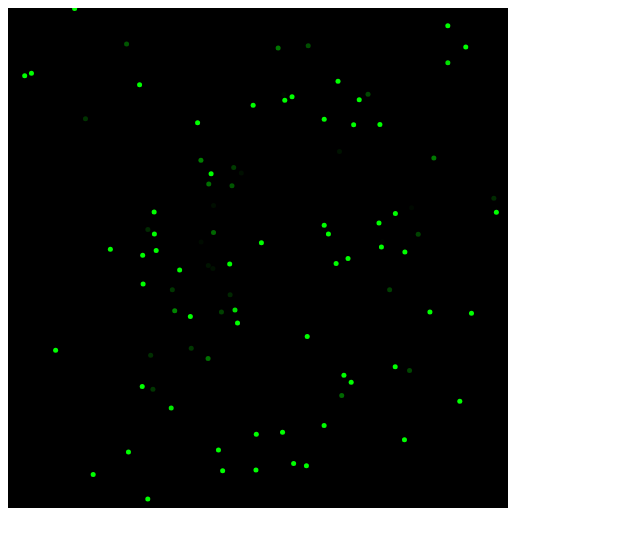
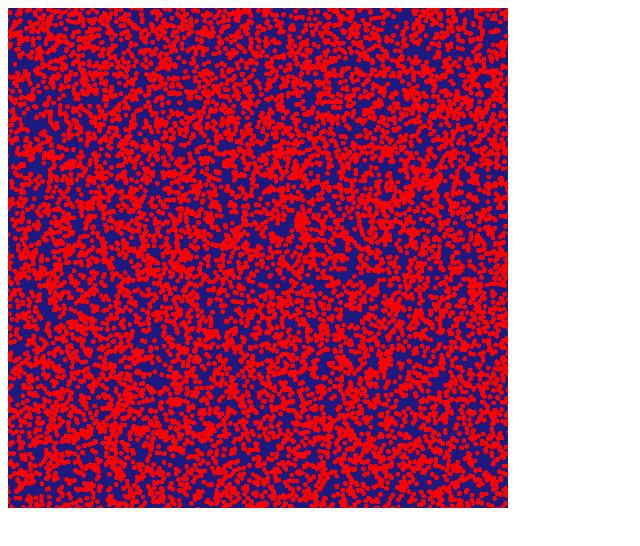
Before and after one commit to LucioCarvalhoDev/dots-and-lines, a website: page test.html in a window 1280 px wide. Shown: the whole page, without its empty margins (0-640 px from the left). Drawn offline with Linux system fonts and the light colour scheme.

Commit message:
drafterGL implementado, performance inferior a canvas2d

```diff
--- a/src/controllers/CanvasController.js
+++ b/src/controllers/CanvasController.js
@@ -14,7 +14,7 @@ const defaultRules = {
     lineColor: "#00ff00",
     lineFade: true,
     lineMaxLenght: 0,
-}
+};
 
 import Dot from "../models/Dot.js";
 import Drafter from "../views/Drafter.js";
@@ -25,7 +25,7 @@ export default class CanvasController {
      * @constructor
      * @param {HTMLElement} target Elemento canvas
      */
-    constructor(target, rules={}) {
+    constructor(target, rules = {}) {
 
         /**
          * Defines animation behavior
@@ -33,7 +33,7 @@ export default class CanvasController {
          * @private
          */
         this._rules = defaultRules;
-        this.setRules(rules)
+        this.setRules(rules);
 
         this.canvas = {
             element: target,
@@ -54,11 +54,11 @@ export default class CanvasController {
          */
         this.dots = [];
 
-        this.init()
+        this.init();
     }
 
     init() {
-        this.populate(this._rules.dotPopulation)
+        this.populate(this._rules.dotPopulation);
     }
 
     /**
@@ -113,7 +113,7 @@ export default class CanvasController {
     rePopulate(n = 1) {
         for (let i = 1; i <= n; i++) {
 
-            switch(this._rules.dotBornMode) {
+            switch (this._rules.dotBornMode) {
                 case 'anywere':
                     this._createDot(undefined, undefined, undefined, undefined, 'born');
                     break;
@@ -122,11 +122,11 @@ export default class CanvasController {
                     this._createDot(parent.x, parent.y, undefined, undefined, 'born');
                     break;
                 case 'randomChild':
-                    const randomParent = this.dots[Math.floor(Math.random()*this.dots.length)];
+                    const randomParent = this.dots[Math.floor(Math.random() * this.dots.length)];
                     this._createDot(randomParent.x, randomParent.y, undefined, undefined, 'born');
                     break;
                 case 'top':
-                    this._createDot(_math.numberBetween(-this._rules.screenMargin,this.canvas.width+this._rules.screenMargin), 0 - this._rules.screenMargin, undefined, undefined, 'born');
+                    this._createDot(_math.numberBetween(-this._rules.screenMargin, this.canvas.width + this._rules.screenMargin), 0 - this._rules.screenMargin, undefined, undefined, 'born');
                     break;
                 default:
                     this._createDot(undefined, undefined, undefined, undefined, 'born');
@@ -157,10 +157,10 @@ export default class CanvasController {
             const isInsideWindow = this._isPointInsideRect(
                 dot,
                 [-this._rules.screenMargin, -this._rules.screenMargin],
-                [this.canvas.width + this._rules.screenMargin, this.canvas.height + this._rules.screenMargin])
+                [this.canvas.width + this._rules.screenMargin, this.canvas.height + this._rules.screenMargin]);
 
             if (!isInsideWindow)
-                delete this.dots[idx]
+                delete this.dots[idx];
 
             if (dot.hp === 0 && dot.state === 'dying')
                 dot.die();
@@ -186,24 +186,26 @@ export default class CanvasController {
      * @returns {Number} Quantidade de dots visiveis
      */
     renderDots() {
-        this.drafter.brush.clearRect(0, 0, this.canvas.width, this.canvas.height);
+        this.drafter.clear(this.canvas.width, this.canvas.height);
 
         const visibleDots = this.dots.filter(dot =>
             dot.x >= - 5 && dot.x <= this.canvas.width + 5 &&
             dot.y >= - 5 && dot.y <= this.canvas.height + 5
         );
 
-        visibleDots.forEach(dot => {
-            let opacity = 'ff';
+        // visibleDots.forEach(dot => {
+        //     let opacity = 'ff';
 
-            if (this._rules.dotFade) {
-                opacity = Math.round(255 * dot.hp / 100)
-                    .toString(16).padStart(2, '0');
-            }
+        //     if (this._rules.dotFade) {
+        //         opacity = Math.round(255 * dot.hp / 100)
+        //             .toString(16).padStart(2, '0');
+        //     }
 
-            const color = this._rules.dotColor + opacity;
-            this.drafter.dot(dot.x, dot.y, color);
-        });
+        //     const color = this._rules.dotColor + opacity;
+        //     this.drafter.dot(dot.x, dot.y, color);
+        // });
+
+        this.drafter.dots(this.dots);
 
         return visibleDots.length;
     }
--- a/src/views/Drafter.js
+++ b/src/views/Drafter.js
@@ -1,52 +1,17 @@
-/**
- * @module module:Drafter
- */
+import Drafter2D from "./Drafter2D.js";
+import DrafterGL from "./DrafterGL.js";
 
-import Dot from "../models/Dot.js";
+function Drafter(canvas) {
 
-export default class Drafter {
-    /**
-     *
-     * @param {HTMLElement} canvas
-     */
-    constructor(canvas) {
-        this.canvas = canvas;
+    /** @type {WebGLRenderingContext} */
+    let gl = canvas.getContext('webgl') || canvas.getContext('experimental-webgl');
 
-        this.brush = this.canvas.getContext("2d");
+    if (gl) {
+        return new DrafterGL(canvas);
+    } else {
+        return new Drafter2D(canvas);
     }
 
-    /**
-     *
-     * @param {Number} x
-     * @param {Number} y
-     * @param {String} color
-     */
-    dot(x, y, color = "#ffffff") {
-        this.brush.beginPath();
+}
 
-        this.brush.arc(x, y, 2.5, 0, Math.PI * 2);
-        this.brush.fillStyle = color;
-        this.brush.fill();
-
-        this.brush.closePath();
-    }
-
-    /**
-     *
-     * @param {Dot} dot1
-     * @param {Dot} dot2
-     * @param {Sting} color
-     */
-    line(dot1, dot2, color) {
-        this.brush.beginPath();
-
-        this.brush.moveTo(dot1.x, dot1.y);
-        this.brush.lineTo(dot2.x, dot2.y);
-
-        // Fill with gradient
-        this.brush.strokeStyle = color;
-        this.brush.stroke();
-
-        this.brush.closePath();
-    }
-}
+export default Drafter;
--- /dev/null
+++ b/src/views/Drafter2D.js
@@ -0,0 +1,63 @@
+/**
+ * @module module:Drafter2D
+ */
+
+import Dot from "../models/Dot.js";
+
+export default class Drafter2D {
+    /**
+     *
+     * @param {HTMLElement} canvas
+     */
+    constructor(canvas) {
+        this.canvas = canvas;
+
+        this.brush = this.canvas.getContext("2d");
+    }
+
+    /**
+     *
+     * @param {Number} width screen width
+     * @param {Number} height screen height
+     */
+    clear(width, height) {
+        this.brush.clearRect(0, 0, width, height);
+    }
+
+    /**
+     *
+     * @param {Number} x
+     * @param {Number} y
+     * @param {String} color
+     */
+    dots(dots, color = "#ffffff") {
+
+        dots.forEach(dot => {
+            this.brush.beginPath();
+            this.brush.arc(dot.x, dot.y, 2.5, 0, Math.PI * 2);
+            this.brush.fillStyle = color;
+            this.brush.fill();
+            this.brush.closePath();
+        });
+
+    }
+
+    /**
+     *
+     * @param {Dot} dot1
+     * @param {Dot} dot2
+     * @param {Sting} color
+     */
+    line(dot1, dot2, color) {
+        this.brush.beginPath();
+
+        this.brush.moveTo(dot1.x, dot1.y);
+        this.brush.lineTo(dot2.x, dot2.y);
+
+        // Fill with gradient
+        this.brush.strokeStyle = color;
+        this.brush.stroke();
+
+        this.brush.closePath();
+    }
+}
--- /dev/null
+++ b/src/views/DrafterGL.js
@@ -0,0 +1,128 @@
+const vertexText = `
+attribute vec4 vPos;
+attribute float vSize;
+
+void main()
+{
+    gl_Position = vPos;
+    gl_PointSize = 5.0;
+}
+`;
+
+const fragmentText = `
+precision lowp float;
+
+void main()
+{
+    vec4 color = vec4(1.0, 0.0, 0.0, 1.0);
+    vec2 coord = gl_PointCoord - vec2(0.5);  //from [0,1] to [-0.5,0.5]
+    if(length(coord) > 0.5)                  //outside of circle radius?
+        discard;
+    gl_FragColor = color;
+}
+`;
+export default class DrafterGL {
+
+    constructor(canvas) {
+        this.canvas = canvas;
+
+        /** @type {WebGLRenderingContext} */
+        this.gl = this.canvas.getContext("webgl");
+
+        this.init();
+    }
+
+    init() {
+        const gl = this.gl;
+        const vertexShader = this._createShader(gl, gl.VERTEX_SHADER, vertexText);
+        const fragmentShader = this._createShader(gl, gl.FRAGMENT_SHADER, fragmentText);
+
+        this.programDot = this._createProgram(gl, vertexShader, fragmentShader);
+    }
+
+    dots(dots, color = "#ffffff") {
+        const gl = this.gl;
+
+        const data = dots.reduce((acc, cur) => acc.concat(...this._normalizeCoords(500, 500, cur.x, cur.y)), []);
+
+        const positionAttribLocation = gl.getAttribLocation(this.programDot, 'vPos');
+        const positionBuffer = gl.createBuffer();
+        gl.bindBuffer(gl.ARRAY_BUFFER, positionBuffer);
+        gl.bufferData(gl.ARRAY_BUFFER, new Float32Array(data), gl.DYNAMIC_DRAW);
+
+        gl.viewport(0, 0, gl.canvas.width, gl.canvas.height);
+        gl.useProgram(this.programDot);
+
+        gl.enableVertexAttribArray(positionAttribLocation);
+        const size = 2;
+        gl.vertexAttribPointer(
+            positionAttribLocation,
+            size,
+            gl.FLOAT,
+            false,
+            0,
+            0
+        );
+
+        gl.clearColor(0.1, 0.1, .5, 1);
+        gl.clear(gl.COLOR_BUFFER_BIT);
+        gl.drawArrays(gl.POINTS, 0, data.length / size);
+
+        gl.deleteBuffer(positionBuffer);
+    }
+
+    line(dot1, dot2, color) {
+
+    }
+
+    clear() {
+
+    }
+
+    _createProgram(gl, vertexShader, fragmentShader) {
+        const program = gl.createProgram();
+        gl.attachShader(program, vertexShader);
+        gl.attachShader(program, fragmentShader);
+        gl.linkProgram(program);
+        const success = gl.getProgramParameter(program, gl.LINK_STATUS);
+        if (success) return program;
+
+        console.error(gl.getProgramInfoLog(program));
+        gl.deleteProgram(program);
+    }
+
+    _createShader(gl, type, source) {
+        var shader = gl.createShader(type);
+        gl.shaderSource(shader, source);
+        gl.compileShader(shader);
+
+        const success = gl.getShaderParameter(shader, gl.COMPILE_STATUS);
+        if (success) {
+            return shader;
+        }
+
+        console.error(gl.getShaderInfoLog(shader));
+        gl.deleteShader(shader);
+    }
+
+    _normalizeCoords(width, height, _x, _y) {
+        if (_x < width / 2) {
+            _x = (_x / (width / 2)) - 1;
+        } else if (_x > width / 2) {
+            _x = (_x / 250) - 1;
+        } else {
+            _x = 0;
+        }
+
+        _y = height - _y;
+        if (_y < height / 2) {
+            _y = _y / (height / 2) - 1;
+        } else if (_y > (height / 2)) {
+            _y = (_y / 250) - 1;
+        } else {
+            _y = 0;
+        }
+
+        return [_x, _y];
+    }
+}
--- a/test.html
+++ b/test.html
@@ -15,19 +15,24 @@
 
         const rules = {
 
-    dotPopulation: 100,
+            dotPopulation: 10000,
         }
 
         const canvas = new CanvasController(document.getElementById('myCanvas'), rules);
 
 
-        setInterval(() => {
-            const population = canvas.step();
+        // setInterval(() => {
+        //     const population = canvas.step();
 
-            if (population < rules.dotPopulation) {
-                canvas.rePopulate(rules.dotPopulation - population);
-            }
-        }, 30)
+        //     if (population < rules.dotPopulation) {
+        //         canvas.rePopulate(rules.dotPopulation - population);
+        //     }
+        // }, 30)
+        const t0 = performance.now();
+        canvas.step();
+        const t1 = performance.now();
+
+        console.log(t1 - t0)
 
 
     </script>
```
